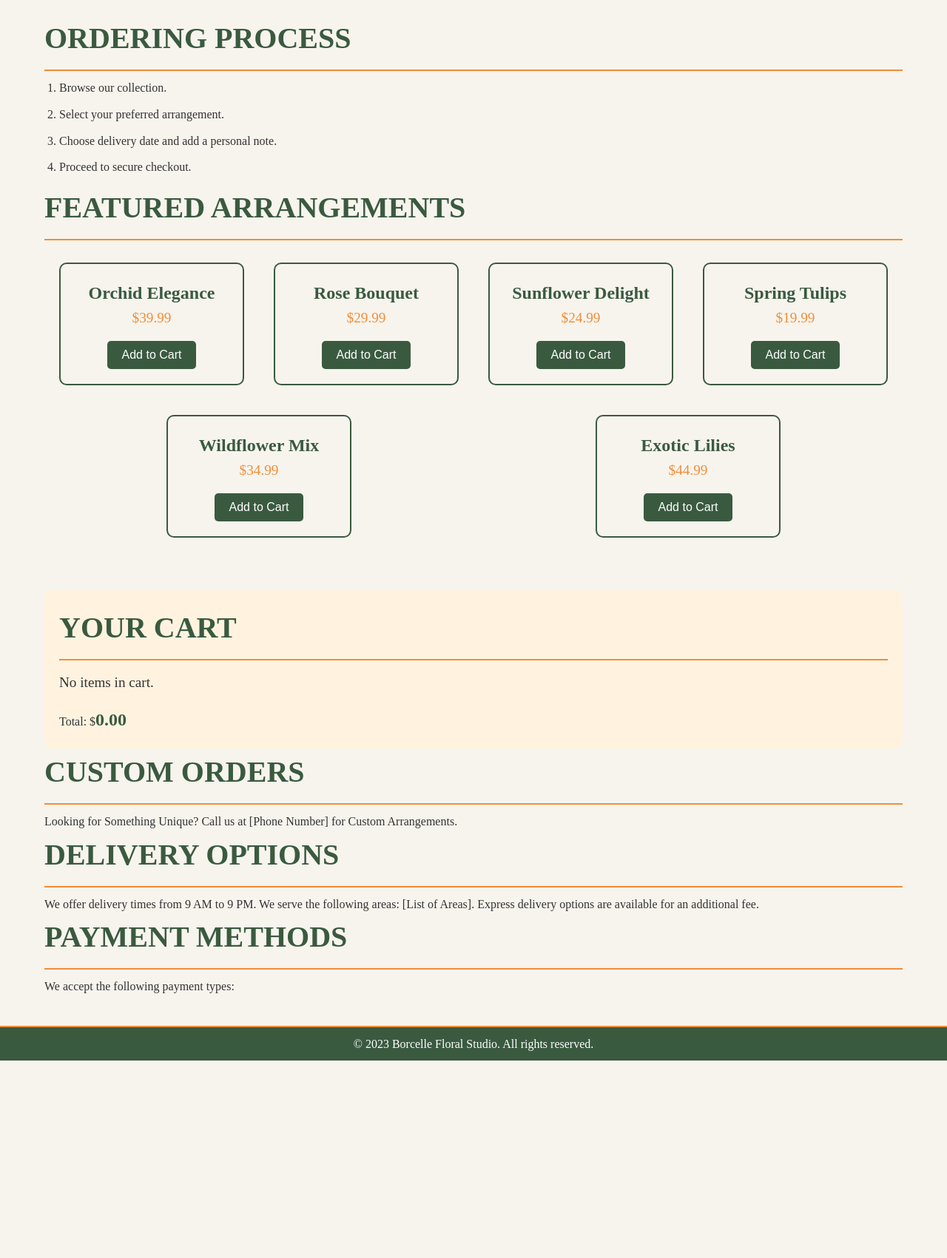
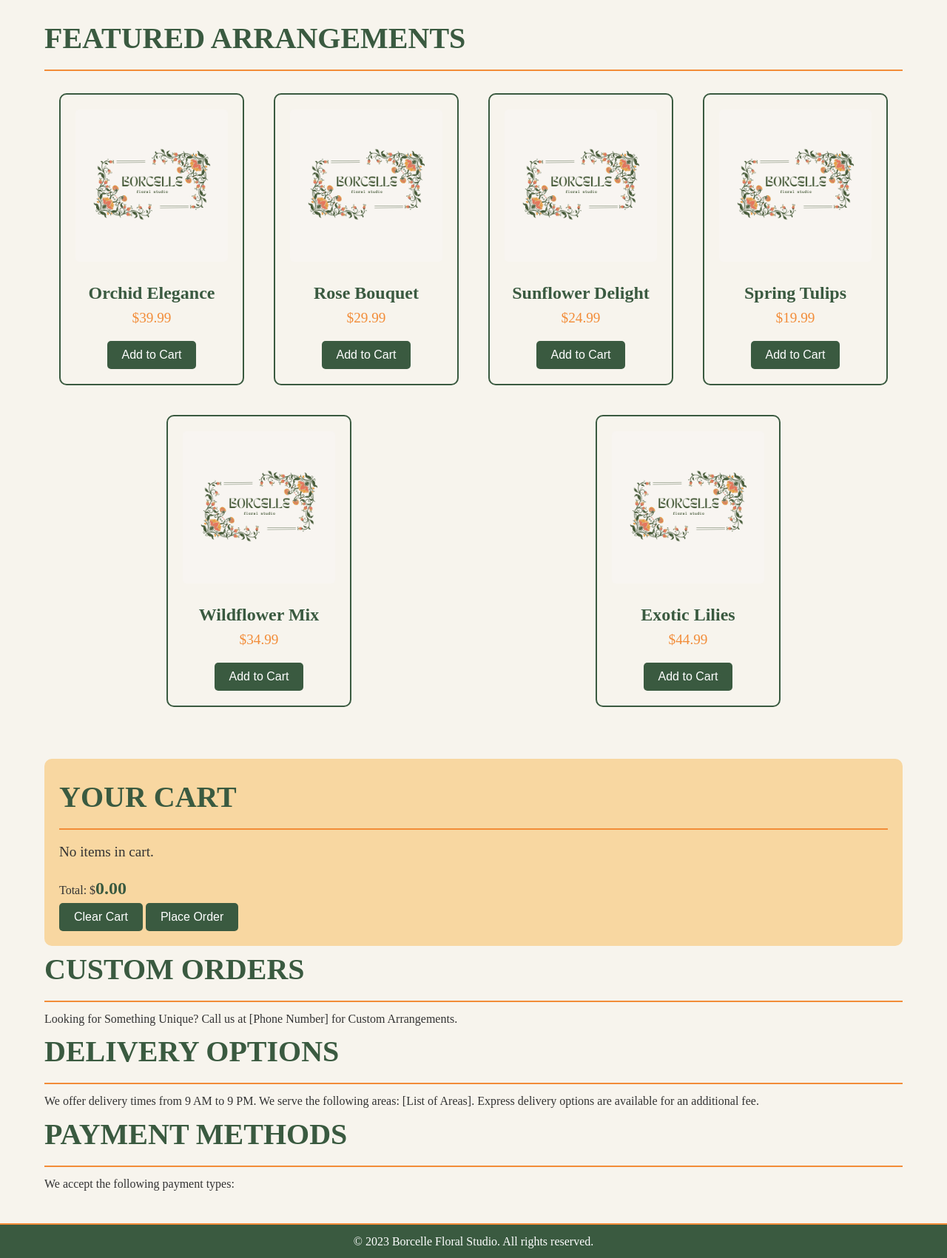
Before and after one commit to Rstark28/CS20Midterm, a Python web app: template site/templates/order.html in a window 1280 px wide. Shown: the part 145-1846 px from the top of the page at 74% size. Before the commit the page ends 1579 px from the top, so only its background shows below. Run offline with Jinja, Linux system fonts and the light colour scheme; the template is opened without the code that fills it, so the values that code supplies are empty.

Commit message:
minor changes

```diff
--- a/site/static/css/main.css
+++ b/site/static/css/main.css
@@ -1,3 +1,13 @@
+:root {
+    --primary-color: #3a5a40;
+    --secondary-color: #f28c38;
+    --background-color: #f7f4ed;
+    --text-color: #333;
+    --header-color: #3a5a40;
+    --footer-color: #fff;
+}
+
+/* General Reset */
 * {
     margin: 0;
     padding: 0;
@@ -7,22 +17,22 @@
 /* Body Styling */
 body {
     font-family: 'Cormorant Garamond', serif;
-    background-color: #f7f4ed;
-    color: #333;
+    background-color: var(--background-color);
+    color: var(--text-color);
     line-height: 1.6;
 }
 
 /* Header Styling */
 header {
-    background-color: #f7f4ed;
-    color: #3a5a40;
+    background-color: var(--background-color);
+    color: var(--header-color);
     text-align: center;
-    border-bottom: 2px solid #f28c38;
+    border-bottom: 2px solid var(--secondary-color);
 }
 
 /* Nav Bar Styling */
 nav {
-    background-color: #3a5a40;
+    background-color: var(--primary-color);
     padding: 10px 0;
     text-align: center;
 }
@@ -40,13 +50,13 @@ nav li {
 }
 
 nav a {
-    color: #f7f4ed;
+    color: var(--background-color);
     font-size: 1.2rem;
     text-decoration: none;
 }
 
 nav a:hover {
-    color: #f28c38;
+    color: var(--secondary-color);
 }
 
 /* Main Section Styling */
@@ -59,21 +69,21 @@ main {
 /* Section Titles */
 h2 {
     font-size: 2.5rem;
-    color: #3a5a40;
+    color: var(--primary-color);
     margin-bottom: 10px;
     text-transform: uppercase;
-    border-bottom: 2px solid #f28c38;
+    border-bottom: 2px solid var(--secondary-color);
     padding-bottom: 10px;
 }
 
 /* Footer Styling */
 footer {
-    background-color: #3a5a40;
-    color: #fff;
+    background-color: var(--primary-color);
+    color: var(--footer-color);
     text-align: center;
     padding: 10px;
     margin-top: 20px;
-    border-top: 2px solid #f28c38;
+    border-top: 2px solid var(--secondary-color);
 }
 
 footer p {
@@ -82,8 +92,8 @@ footer p {
 
 /* Button Styling */
 button {
-    background-color: #3a5a40;
-    color: white;
+    background-color: var(--primary-color);
+    color: var(--footer-color);
     padding: 10px 20px;
     border: none;
     border-radius: 5px;
@@ -92,7 +102,7 @@ button {
 }
 
 button:hover {
-    background-color: #f28c38;
+    background-color: var(--secondary-color);
 }
 
 /* List Styling */
@@ -103,7 +113,7 @@ ol {
 
 li {
     margin-bottom: 10px;
-    color: #333;
+    color: var(--text-color);
 }
 
 /* Responsive Design */
--- a/site/static/css/order.css
+++ b/site/static/css/order.css
@@ -5,8 +5,8 @@
 }
 
 .arrangement {
-    background-color: #f7f4ed;
-    border: 2px solid #3a5a40;
+    background-color: var(--background-color);
+    border: 2px solid var(--primary-color);
     padding: 20px;
     margin: 20px;
     border-radius: 10px;
@@ -16,18 +16,25 @@
 
 .arrangement h3 {
     font-size: 1.5rem;
-    color: #3a5a40;
+    color: var(--header-color);
 }
 
 .arrangement p {
     font-size: 1.2rem;
-    color: #f28c38;
+    color: var(--secondary-color);
+    margin-bottom: 15px;
+}
+
+.arrangement img {
+    max-width: 100%;
+    height: auto;
+    border-radius: 5px;
     margin-bottom: 15px;
 }
 
 #cart {
     margin-top: 50px;
-    background-color: #fff3e0;
+    background-color: #f8d7a1;
     padding: 20px;
     border-radius: 10px;
 }
@@ -39,10 +46,11 @@
 #cart-items li {
     padding: 5px 0;
     font-size: 1.2rem;
+    color: var(--text-color);
 }
 
 #cart-total {
     font-size: 1.5rem;
-    color: #3a5a40;
+    color: var(--primary-color);
     font-weight: bold;
 }
--- a/site/templates/order.html
+++ b/site/templates/order.html
@@ -21,44 +21,41 @@
         </ul>
     </nav>
     <main>
-        <section>
-            <h2>Ordering Process</h2>
-            <ol>
-                <li>Browse our collection.</li>
-                <li>Select your preferred arrangement.</li>
-                <li>Choose delivery date and add a personal note.</li>
-                <li>Proceed to secure checkout.</li>
-            </ol>
-        </section>
 
         <h2>Featured Arrangements</h2>
         <section id="featured-arrangements">
             <div class="arrangement">
+                <img src="../static/images/primarylogo50kbg.png" alt="Orchid Elegance">
                 <h3>Orchid Elegance</h3>
                 <p>$39.99</p>
                 <button class="add-to-cart" data-name="Orchid Elegance" data-price="39.99">Add to Cart</button>
             </div>
             <div class="arrangement">
+                <img src="../static/images/primarylogo50kbg.png" alt="Rose Bouquet">
                 <h3>Rose Bouquet</h3>
                 <p>$29.99</p>
                 <button class="add-to-cart" data-name="Rose Bouquet" data-price="29.99">Add to Cart</button>
             </div>
             <div class="arrangement">
+                <img src="../static/images/primarylogo50kbg.png" alt="Sunflower Delight">
                 <h3>Sunflower Delight</h3>
                 <p>$24.99</p>
                 <button class="add-to-cart" data-name="Sunflower Delight" data-price="24.99">Add to Cart</button>
             </div>
             <div class="arrangement">
+                <img src="../static/images/primarylogo50kbg.png" alt="Spring Tulips">
                 <h3>Spring Tulips</h3>
                 <p>$19.99</p>
                 <button class="add-to-cart" data-name="Spring Tulips" data-price="19.99">Add to Cart</button>
             </div>
             <div class="arrangement">
+                <img src="../static/images/primarylogo50kbg.png" alt="Wildflower Mix">
                 <h3>Wildflower Mix</h3>
                 <p>$34.99</p>
                 <button class="add-to-cart" data-name="Wildflower Mix" data-price="34.99">Add to Cart</button>
             </div>
             <div class="arrangement">
+                <img src="../static/images/primarylogo50kbg.png" alt="Exotic Lilies">
                 <h3>Exotic Lilies</h3>
                 <p>$44.99</p>
                 <button class="add-to-cart" data-name="Exotic Lilies" data-price="44.99">Add to Cart</button>
@@ -71,6 +68,8 @@
                 <li>No items in cart.</li>
             </ul>
             <p>Total: $<span id="cart-total">0.00</span></p>
+            <button id="clear-cart">Clear Cart</button>
+            <button id="place-order">Place Order</button>
         </section>
 
         <section id="custom-orders">
```
